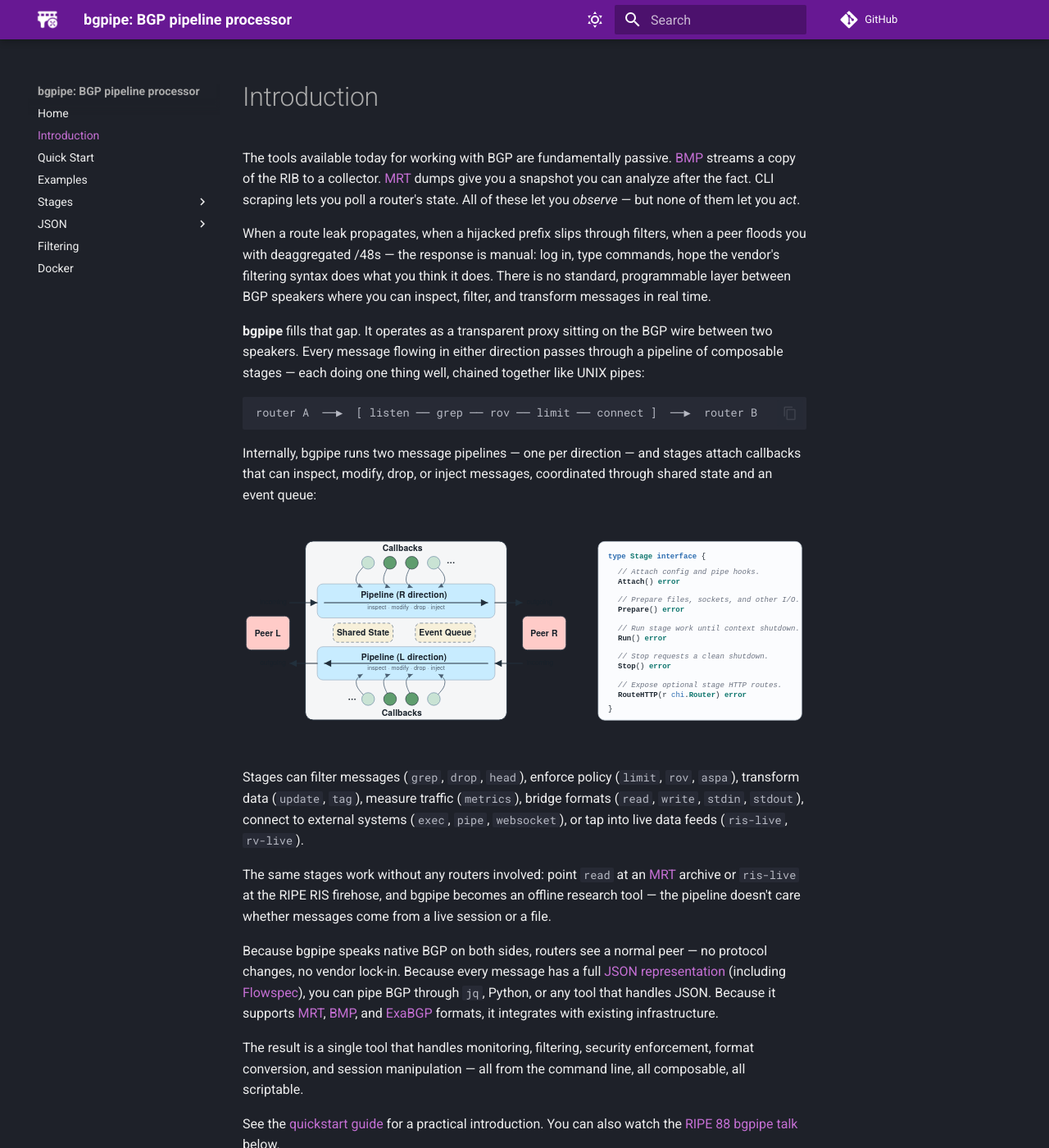
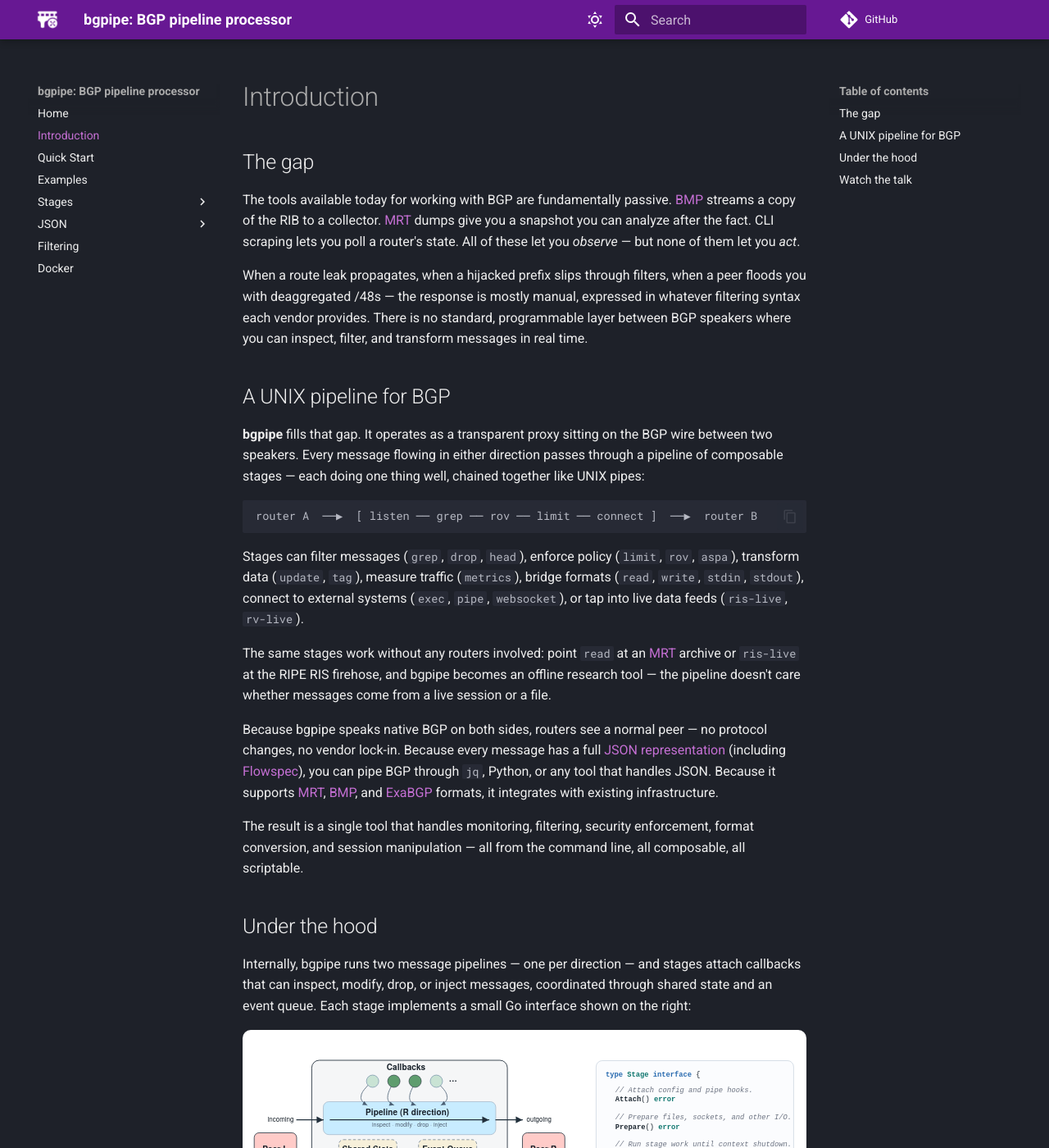
Before and after one commit to bgpfix/bgpipe, an MkDocs documentation site: the page built from docs/intro.md, in a window 1280 px wide and 1400 px high. Shown: the whole window at 82% size. Built offline with MkDocs 1.6.1 and Material for MkDocs 9.7.7, drawn with Linux system fonts in a browser that asks for light colours; comment, search, counter and statistics services are not loaded; the version menu is left out.

Commit message:
docs: intro sections, softer tone, dark-mode-friendly architecture figure
SVG gets an opaque rounded background (readable on dark themes),
responsive sizing, and font fallbacks

````diff
--- a/docs/intro.md
+++ b/docs/intro.md
@@ -1,23 +1,23 @@
+# Introduction
+
+## The gap
+
 The tools available today for working with BGP are fundamentally passive.
 [BMP](https://datatracker.ietf.org/doc/html/rfc7854) streams a copy of the RIB to a collector.
 [MRT](https://datatracker.ietf.org/doc/html/rfc6396) dumps give you a snapshot you can analyze after the fact.
 CLI scraping lets you poll a router's state.
 All of these let you *observe* — but none of them let you *act*.
 
-When a route leak propagates, when a hijacked prefix slips through filters, when a peer floods you with deaggregated /48s — the response is manual: log in, type commands, hope the vendor's filtering syntax does what you think it does.
+When a route leak propagates, when a hijacked prefix slips through filters, when a peer floods you with deaggregated /48s — the response is mostly manual, expressed in whatever filtering syntax each vendor provides.
 There is no standard, programmable layer between BGP speakers where you can inspect, filter, and transform messages in real time.
+
+## A UNIX pipeline for BGP
 
 **bgpipe** fills that gap. It operates as a transparent proxy sitting on the BGP wire between two speakers. Every message flowing in either direction passes through a pipeline of composable stages — each doing one thing well, chained together like UNIX pipes:
 
 ```
 router A  ──▶  [ listen ── grep ── rov ── limit ── connect ]  ──▶  router B
 ```
-
-Internally, bgpipe runs two message pipelines — one per direction — and stages
-attach callbacks that can inspect, modify, drop, or inject messages, coordinated
-through shared state and an event queue:
-
-![bgpipe architecture: two directional pipelines with stage callbacks, shared state, and an event queue](img/architecture.svg)
 
 Stages can filter messages (`grep`, `drop`, `head`), enforce policy (`limit`, `rov`, `aspa`), transform data (`update`, `tag`), measure traffic (`metrics`), bridge formats (`read`, `write`, `stdin`, `stdout`), connect to external systems (`exec`, `pipe`, `websocket`), or tap into live data feeds (`ris-live`, `rv-live`).
 
@@ -31,6 +31,17 @@ Because every message has a full [JSON representation](json-format.md) (includin
 Because it supports [MRT](https://en.wikipedia.org/wiki/Multi-threaded_Routing_Toolkit), [BMP](https://datatracker.ietf.org/doc/html/rfc7854), and [ExaBGP](https://github.com/Exa-Networks/exabgp/) formats, it integrates with existing infrastructure.
 
 The result is a single tool that handles monitoring, filtering, security enforcement, format conversion, and session manipulation — all from the command line, all composable, all scriptable.
+
+## Under the hood
+
+Internally, bgpipe runs two message pipelines — one per direction — and stages
+attach callbacks that can inspect, modify, drop, or inject messages, coordinated
+through shared state and an event queue. Each stage implements a small Go
+interface shown on the right:
+
+![bgpipe architecture: two directional pipelines with stage callbacks, shared state, and an event queue; the Stage interface on the right](img/architecture.svg)
+
+## Watch the talk
 
 See the [quickstart guide](quickstart.md) for a practical introduction. You can also watch the [RIPE 88 bgpipe talk](https://ripe88.ripe.net/archives/video/1365/) below.
 
````
Also changed, not shown: docs/img/architecture.svg.
